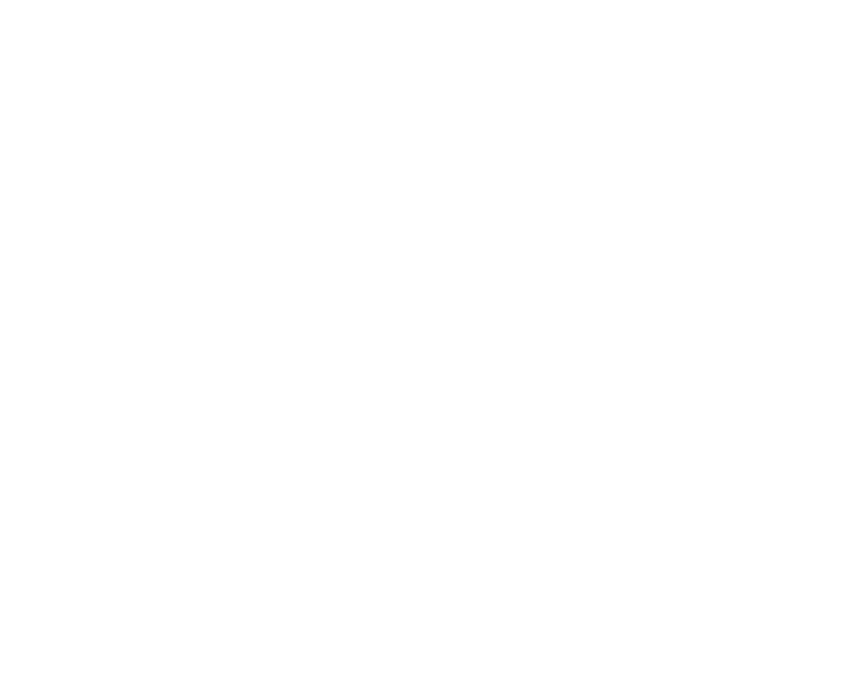
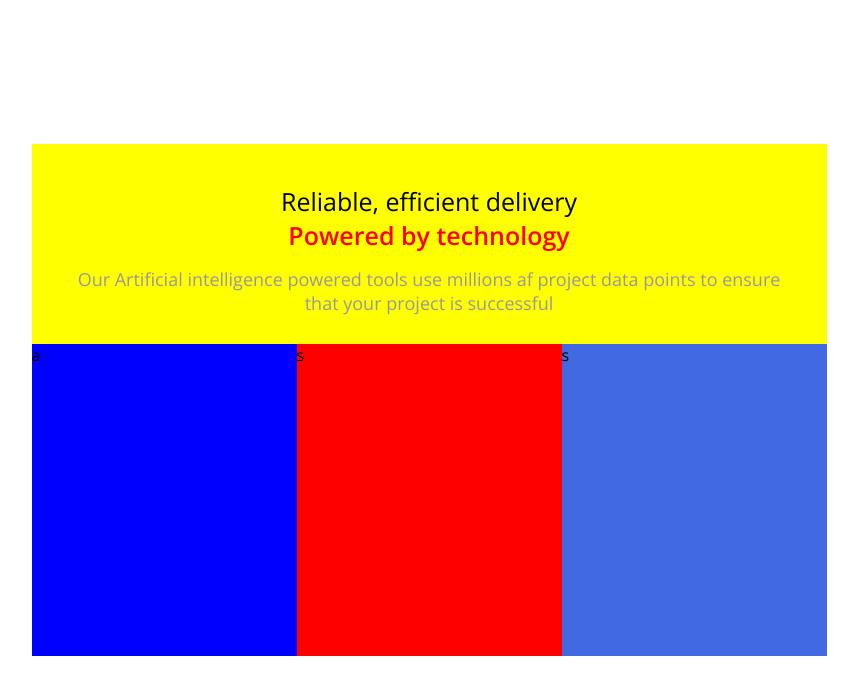
Before and after one commit to MatheusTomazz/Four-card, a plain HTML site: page index.html in a window 1280 px wide. Shown: the whole page, without its empty margins (211-1069 px from the left). Drawn offline with nearby package versions, Linux system fonts and the light colour scheme.

Commit message:
estrutura completa

```diff
--- a/index.html
+++ b/index.html
@@ -4,9 +4,21 @@
     <meta charset="UTF-8">
     <meta http-equiv="X-UA-Compatible" content="IE=edge">
     <meta name="viewport" content="width=device-width, initial-scale=1.0">
+    <link rel="stylesheet" href="style.css">
     <title>Four cards feature</title>
 </head>
 <body>
-
+    <main>
+        <div class="desc-top">
+            <h4>Reliable, efficient delivery</h4>
+            <h4>Powered by technology</h4>
+            <p>Our Artificial intelligence powered tools use millions af project data points to ensure that your project is successful</p>
+        </div>
+        <div class="cards-container">
+            <div class="column">a</div>
+            <div class="column">s</div>
+            <div class="column">s</div>
+        </div>
+    </main>
 </body>
 </html>
--- a/style.css
+++ b/style.css
@@ -1,7 +1,74 @@
+/**import font */
+@import url('https://fonts.googleapis.com/css2?family=Open+Sans:wght@300;600&display=swap');
 /** Reset */
 *{
     margin:0;
     padding:0;
     box-sizing: border-box;
+    font-family: "Open Sans";
+}
 
+
+
+body{
+    display: flex;
+    justify-content: center;
+    align-items: center;
+    height: 100vh;
 }
+
+main{
+    width: 795px;
+    height:512px ;
+    background-color: yellow;
+}
+
+/** card description*/
+
+.desc-top{
+    height: 200px;
+    padding: 40px 45px;
+    text-align: center;
+}
+
+.desc-top h4{
+    font-size:25px;
+}
+
+.desc-top h4:first-child{
+    font-weight: 300;
+}
+
+.desc-top h4:nth-child(2){
+    color:red;
+    font-weight: 600;
+    padding-bottom: 15px;
+}
+
+.desc-top p{
+    font-size:18px;
+    color: #999;
+}
+
+/** */
+
+.cards-container{
+    display: flex;
+}
+
+.column{
+    flex:1;
+    height:312px ;
+}
+
+.cards-container .column:first-child{
+    background-color: blue;
+}
+
+.cards-container .column:nth-child(2){
+    background-color: red;
+}
+
+.cards-container .column:nth-child(3){
+    background-color: royalblue;
+}
```
